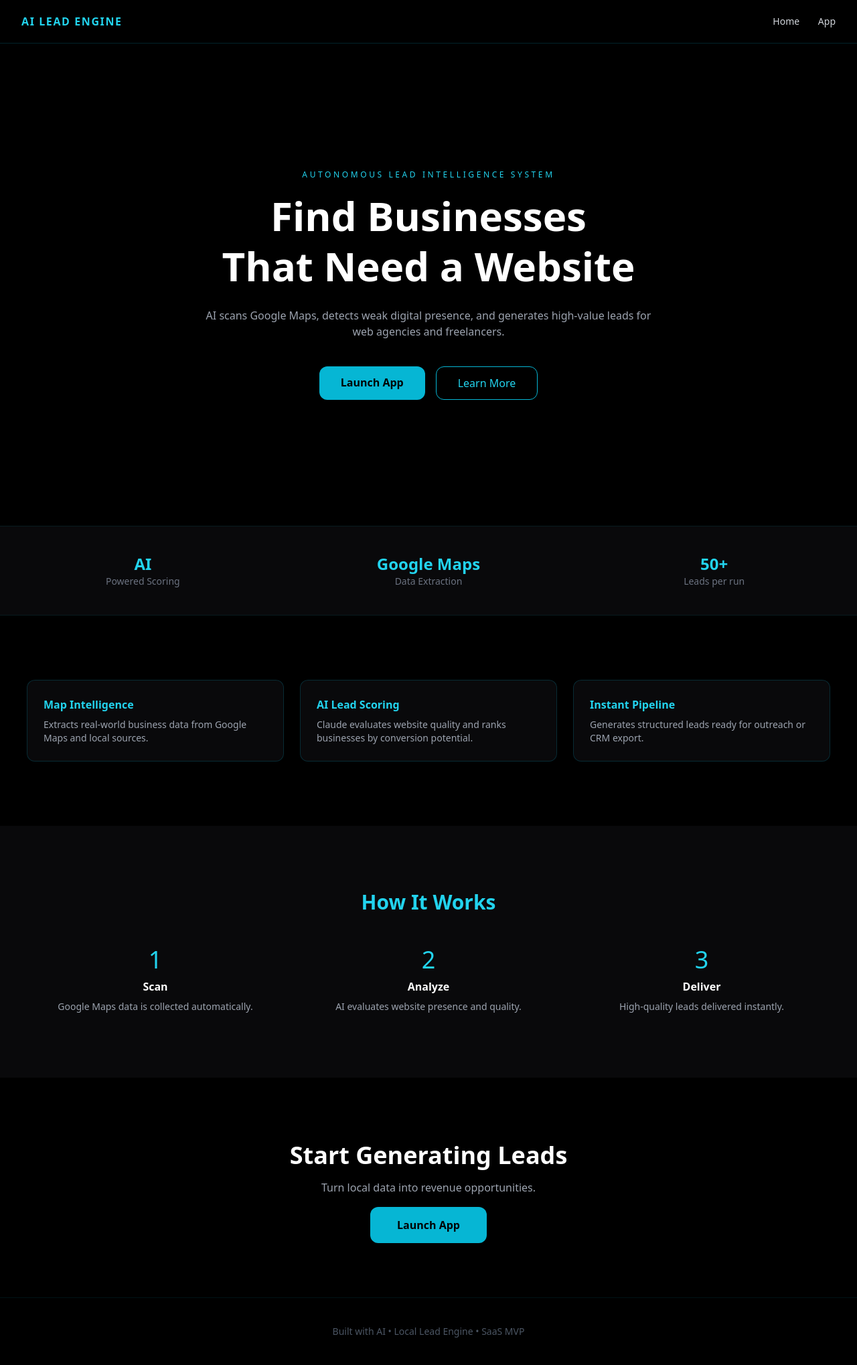
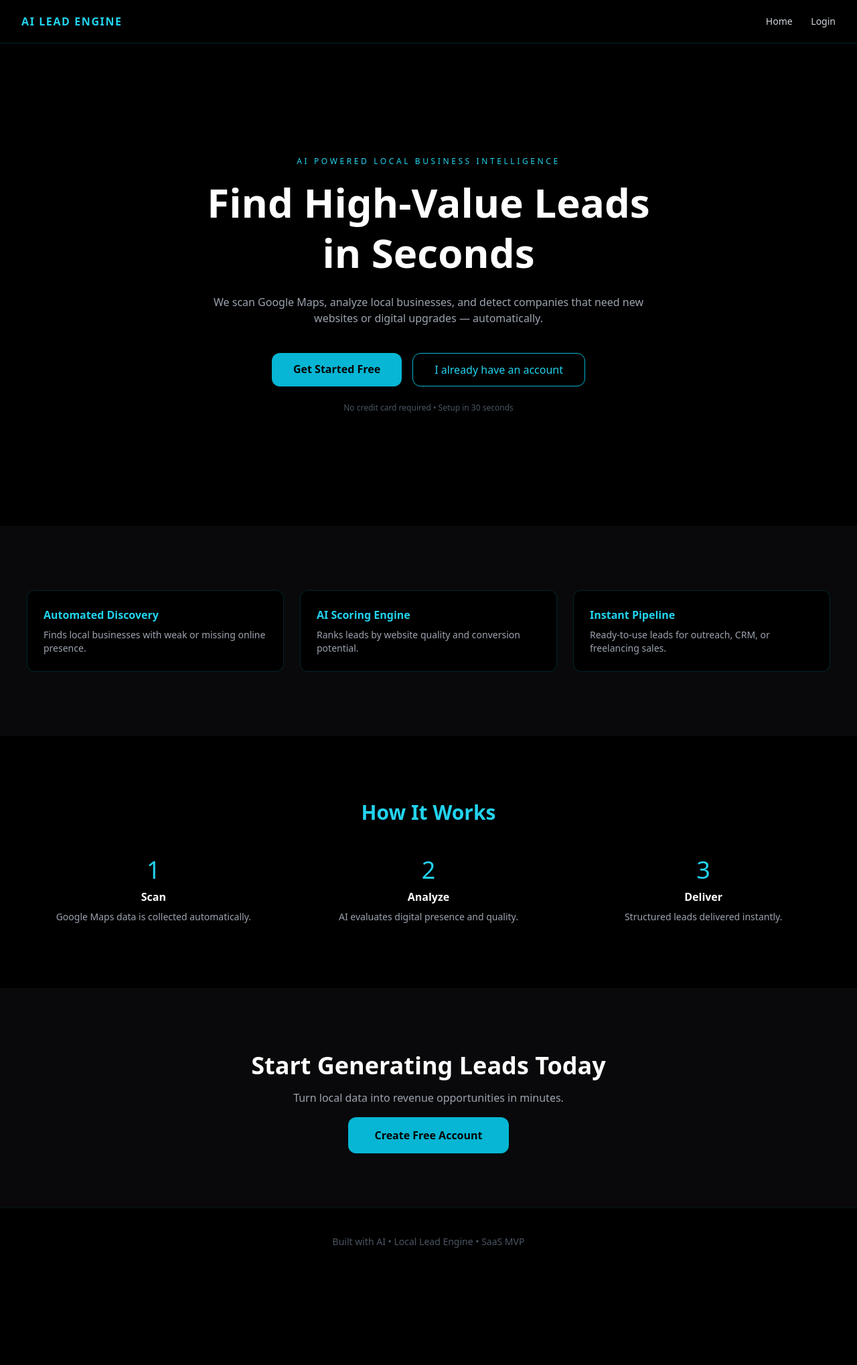
Before and after one commit to filipguz/local-business-ai, a Flask app: page / in a window 1280 px wide. Shown: the whole page at 67% size. After the commit the page ends 1863 px from the top, so only its background shows below. Run offline with Flask 3, Linux system fonts and the light colour scheme; some libraries are stand-ins or nearby versions.

Commit message:
stripe payment, webhooks etc

```diff
--- a/app.py
+++ b/app.py
@@ -1,37 +1,165 @@
-from flask import Flask, render_template, jsonify
+from flask import Flask, render_template, jsonify, request, redirect, session
 from maps import search_places
 from ai import analyze_leads
 from auth import auth
+from payments import create_checkout_session
+import os
+import stripe
+import json
 
+# --------------------
+# APP SETUP
+# --------------------
 app = Flask(__name__)
 
-# 🔐 register blueprint AFTER app exists
+app.secret_key = os.getenv("SECRET_KEY", "dev-secret-change-this")
+
+# --------------------
+# STRIPE SETUP
+# --------------------
+stripe.api_key = os.getenv("STRIPE_SECRET_KEY")
+endpoint_secret = os.getenv("STRIPE_WEBHOOK_SECRET")
+
+
+# --------------------
+# AUTH BLUEPRINT
+# --------------------
 app.register_blueprint(auth)
 
 
-# 🌐 LANDING PAGE
+# --------------------
+# HELPERS
+# --------------------
+def load_users():
+    try:
+        with open("users.json") as f:
+            return json.load(f)
+    except:
+        return {}
+
+def get_user_plan(username):
+    users = load_users()
+    return users.get(username, {}).get("plan", "free")
+
+
+# --------------------
+# PAGES
+# --------------------
+
 @app.route("/")
 def landing():
     return render_template("landing.html")
 
 
-# 📊 DASHBOARD (APP)
 @app.route("/app")
 def dashboard():
+    if not session.get("user"):
+        return redirect("/login")
     return render_template("dashboard.html")
 
 
-# 🔥 API
+@app.route("/pricing")
+def pricing():
+    return render_template("pricing.html")
+
+
+# --------------------
+# STRIPE CHECKOUT
+# --------------------
+@app.route("/checkout")
+def checkout():
+    if not session.get("user"):
+        return redirect("/login")
+
+    url = create_checkout_session(session["user"])
+    return redirect(url)
+
+
+@app.route("/success")
+def success():
+    return "Payment successful 🚀"
+
+
+@app.route("/cancel")
+def cancel():
+    return "Payment cancelled"
+
+
+# --------------------
+# LEADS API (WITH LIMITS)
+# --------------------
 @app.route("/api/leads")
 def get_leads():
-    places = search_places("frisør rørlegger Evje Norge")
+    user = session.get("user")
+
+    if not user:
+        return jsonify({"error": "not logged in"}), 401
+
+    plan = get_user_plan(user)
+
+    # 🔥 FREE vs PRO LOGIC
+    if plan == "free":
+        query = "frisør rørlegger Evje Norge"
+        limit_message = "Free plan (limited results)"
+    else:
+        query = "frisør rørlegger camping hotell håndverk Evje Norge"
+        limit_message = "Pro plan (full access)"
+
+    places = search_places(query)
     leads = analyze_leads(places)
 
-    return jsonify(leads)
+    return jsonify({
+        "user": user,
+        "plan": plan,
+        "message": limit_message,
+        "data": leads
+    })
 
 
-# 🚀 RENDER COMPAT
+@app.route("/webhook", methods=["POST"])
+def stripe_webhook():
+    payload = request.data
+    sig_header = request.headers.get("Stripe-Signature")
+
+    import stripe
+    import json
+
+    try:
+        event = stripe.Webhook.construct_event(
+            payload,
+            sig_header,
+            endpoint_secret
+        )
+    except Exception as e:
+        return f"Webhook error: {str(e)}", 400
+
+    # 🎯 CHECKOUT COMPLETED
+    if event["type"] == "checkout.session.completed":
+
+        session_obj = event["data"]["object"]
+
+        # safety check
+        user_id = session_obj.get("metadata", {}).get("user_id")
+
+        if not user_id:
+            print("No user_id in metadata")
+            return "missing user_id", 400
+
+        users = load_users()
+
+        if user_id in users:
+            users[user_id]["plan"] = "pro"
+
+            with open("users.json", "w") as f:
+                json.dump(users, f, indent=2)
+
+            print(f"🚀 Upgraded {user_id} to PRO")
+
+    return "ok", 200
+
+# --------------------
+# RENDER START
+# --------------------
 if __name__ == "__main__":
-    import os
-    port = int(os.environ.get("PORT", 10000))
+    port = int(os.getenv("PORT", 10000))
     app.run(host="0.0.0.0", port=port)
--- a/templates/landing.html
+++ b/templates/landing.html
@@ -16,7 +16,7 @@
 
     <div class="space-x-6 text-sm text-gray-300">
         <a href="/" class="hover:text-cyan-400">Home</a>
-        <a href="/app" class="hover:text-cyan-400">App</a>
+        <a href="/login" class="hover:text-cyan-400">Login</a>
     </div>
 </div>
 
@@ -24,85 +24,73 @@
 <div class="h-[90vh] flex flex-col justify-center items-center text-center px-6">
 
     <div class="text-cyan-400 text-xs mb-4 tracking-[0.3em] uppercase">
-        Autonomous Lead Intelligence System
+        AI POWERED LOCAL BUSINESS INTELLIGENCE
     </div>
 
     <h1 class="text-6xl font-bold mb-6 leading-tight">
-        Find Businesses<br>
-        That Need a Website
+        Find High-Value Leads<br>
+        in Seconds
     </h1>
 
     <p class="text-gray-400 max-w-2xl mb-10">
-        AI scans Google Maps, detects weak digital presence,
-        and generates high-value leads for web agencies and freelancers.
+        We scan Google Maps, analyze local businesses, and detect companies
+        that need new websites or digital upgrades — automatically.
     </p>
 
-    <div class="flex gap-4">
-        <a href="/app"
+    <div class="flex flex-col sm:flex-row gap-4">
+
+        <a href="/register"
            class="bg-cyan-500 text-black px-8 py-3 rounded-xl font-bold hover:scale-105 transition">
-            Launch App
+            Get Started Free
         </a>
 
-        <a href="#features"
-           class="border border-cyan-500 px-8 py-3 rounded-xl text-cyan-400 hover:bg-cyan-500/10">
-            Learn More
+        <a href="/login"
+           class="border border-cyan-500 px-8 py-3 rounded-xl text-cyan-400 hover:bg-cyan-500/10 transition">
+            I already have an account
         </a>
+
     </div>
+
+    <p class="text-gray-600 text-xs mt-6">
+        No credit card required • Setup in 30 seconds
+    </p>
 
 </div>
 
-<!-- STATS STRIP -->
-<div class="grid grid-cols-3 text-center py-10 border-y border-cyan-500/10 bg-zinc-950">
-    <div>
-        <div class="text-cyan-400 text-2xl font-bold">AI</div>
-        <div class="text-gray-500 text-sm">Powered Scoring</div>
-    </div>
+<!-- VALUE SECTION -->
+<div class="grid md:grid-cols-3 gap-6 px-10 py-24 bg-zinc-950">
 
-    <div>
-        <div class="text-cyan-400 text-2xl font-bold">Google Maps</div>
-        <div class="text-gray-500 text-sm">Data Extraction</div>
-    </div>
-
-    <div>
-        <div class="text-cyan-400 text-2xl font-bold">50+</div>
-        <div class="text-gray-500 text-sm">Leads per run</div>
-    </div>
-</div>
-
-<!-- FEATURES -->
-<div id="features" class="grid md:grid-cols-3 gap-6 px-10 py-24 bg-black">
-
-    <div class="p-6 rounded-xl border border-cyan-500/20 bg-zinc-950">
-        <h2 class="text-cyan-400 font-bold mb-2">Map Intelligence</h2>
+    <div class="p-6 rounded-xl border border-cyan-500/20 bg-black">
+        <h2 class="text-cyan-400 font-bold mb-2">Automated Discovery</h2>
         <p class="text-gray-400 text-sm">
-            Extracts real-world business data from Google Maps and local sources.
+            Finds local businesses with weak or missing online presence.
         </p>
     </div>
 
-    <div class="p-6 rounded-xl border border-cyan-500/20 bg-zinc-950">
-        <h2 class="text-cyan-400 font-bold mb-2">AI Lead Scoring</h2>
+    <div class="p-6 rounded-xl border border-cyan-500/20 bg-black">
+        <h2 class="text-cyan-400 font-bold mb-2">AI Scoring Engine</h2>
         <p class="text-gray-400 text-sm">
-            Claude evaluates website quality and ranks businesses by conversion potential.
+            Ranks leads by website quality and conversion potential.
         </p>
     </div>
 
-    <div class="p-6 rounded-xl border border-cyan-500/20 bg-zinc-950">
+    <div class="p-6 rounded-xl border border-cyan-500/20 bg-black">
         <h2 class="text-cyan-400 font-bold mb-2">Instant Pipeline</h2>
         <p class="text-gray-400 text-sm">
-            Generates structured leads ready for outreach or CRM export.
+            Ready-to-use leads for outreach, CRM, or freelancing sales.
         </p>
     </div>
 
 </div>
 
 <!-- HOW IT WORKS -->
-<div class="px-10 py-24 bg-zinc-950">
+<div class="px-10 py-24 bg-black">
 
     <h2 class="text-3xl font-bold text-center mb-12 text-cyan-400">
         How It Works
     </h2>
 
-    <div class="grid md:grid-cols-3 gap-6 text-center">
+    <div class="grid md:grid-cols-3 gap-8 text-center">
 
         <div>
             <div class="text-cyan-400 text-4xl mb-2">1</div>
@@ -113,33 +101,33 @@
         <div>
             <div class="text-cyan-400 text-4xl mb-2">2</div>
             <h3 class="font-bold mb-2">Analyze</h3>
-            <p class="text-gray-400 text-sm">AI evaluates website presence and quality.</p>
+            <p class="text-gray-400 text-sm">AI evaluates digital presence and quality.</p>
         </div>
 
         <div>
             <div class="text-cyan-400 text-4xl mb-2">3</div>
             <h3 class="font-bold mb-2">Deliver</h3>
-            <p class="text-gray-400 text-sm">High-quality leads delivered instantly.</p>
+            <p class="text-gray-400 text-sm">Structured leads delivered instantly.</p>
         </div>
 
     </div>
 
 </div>
 
-<!-- CTA -->
-<div class="text-center py-24 bg-black">
+<!-- CTA BOTTOM -->
+<div class="text-center py-24 bg-zinc-950">
 
     <h2 class="text-4xl font-bold mb-4">
-        Start Generating Leads
+        Start Generating Leads Today
     </h2>
 
     <p class="text-gray-400 mb-8">
-        Turn local data into revenue opportunities.
+        Turn local data into revenue opportunities in minutes.
     </p>
 
-    <a href="/app"
+    <a href="/register"
        class="bg-cyan-500 text-black px-10 py-4 rounded-xl font-bold hover:scale-105 transition">
-        Launch App
+        Create Free Account
     </a>
 
 </div>
```
Also changed, not shown: payments.py (added, +19 -0 lines), templates/pricing.html (added, +43 -0 lines), users.json (added, +14 -0 lines).
